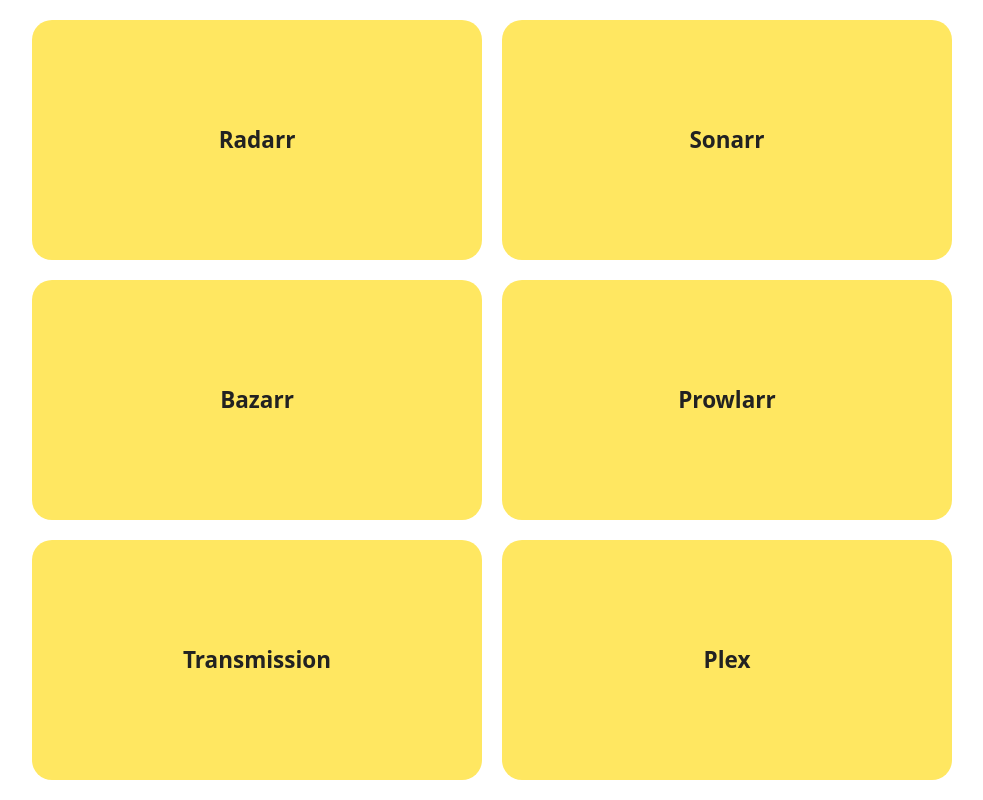
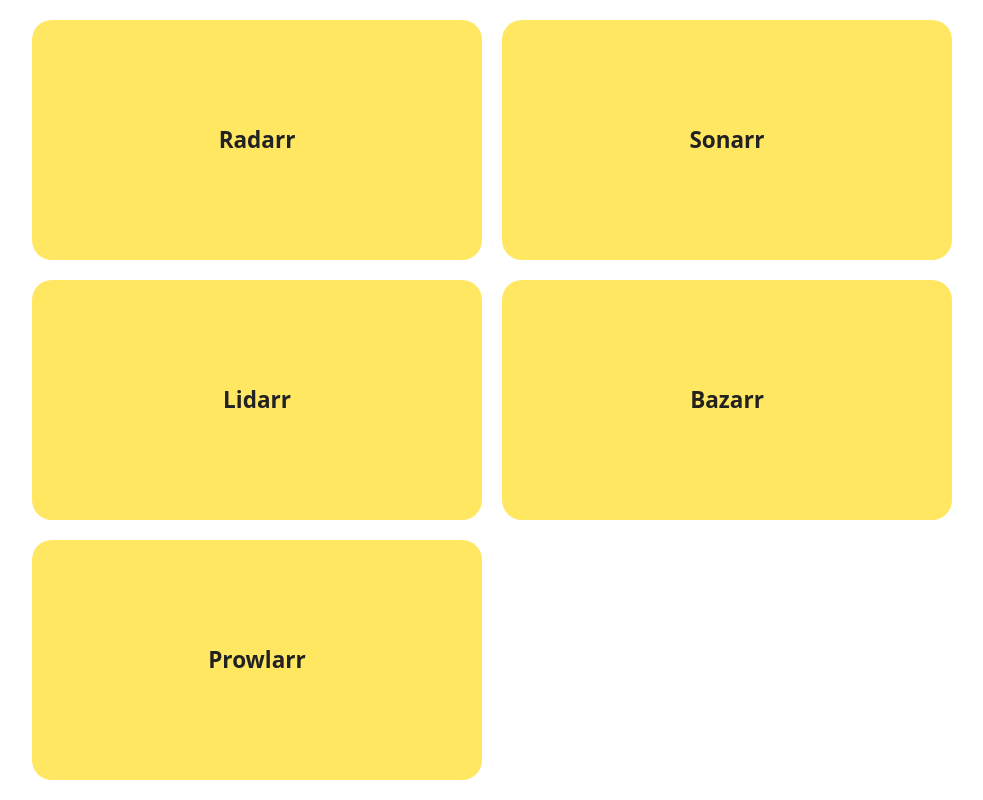
Before and after one commit to ericorruption/home-dashboard, a plain HTML site: page index.html in a window 1280 px wide. Shown: the whole page, without its empty margins (148-1131 px from the left). Drawn offline with Linux system fonts and the light colour scheme.

Commit message:
chore: add lidar, remove transmission and plex

```diff
--- a/index.html
+++ b/index.html
@@ -79,10 +79,11 @@
         <li><a href="http://ubuntu.local:7878/">Radarr</a></li>
         <li><a href="http://ubuntu.local:8989/">Sonarr</a></li>
         <!-- <li><a href="http://ubuntu.local:8265/">Tdarr</a></li> -->
+        <li><a href="http://ubuntu.local:8686/">Lidarr</a></li>
         <li><a href="http://ubuntu.local:6767/">Bazarr</a></li>
         <li><a href="http://ubuntu.local:9696/">Prowlarr</a></li>
-        <li><a href="http://ubuntu.local:9091/">Transmission</a></li>
-        <li><a href="http://ubuntu.local:32400">Plex</a></li>
+        <!-- <li><a href="http://ubuntu.local:9091/">Transmission</a></li> -->
+        <!-- <li><a href="http://ubuntu.local:32400">Plex</a></li> -->
     </ul>
 </body>
 
```
